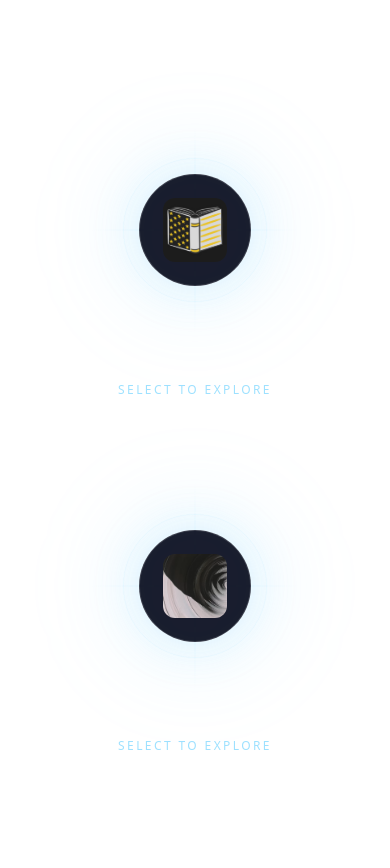
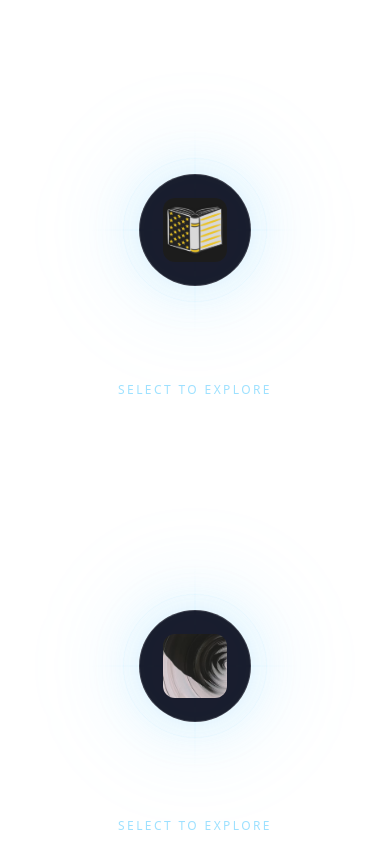
Before and after one commit to SobiahSelvarajah/ss-my-portfolio, a Next.js app: page / in a window 390 px wide. Shown: the part 2300-3168 px from the top of the page. Built offline with nearby package versions, Linux system fonts and the light colour scheme.

Commit message:
feat: responsive multi-project layout added

```diff
--- a/src/components/sections/Projects.tsx
+++ b/src/components/sections/Projects.tsx
@@ -24,19 +24,33 @@ export default function Projects() {
                     Select a project star to explore the decisions, technologies
                     and challenges behind the finished application.
                 </p>
-                <div className="mt-14 grid place-items-center sm:mt-10">
-                    {projects.map((project) => (
+                <div className="mt-14 grid items-start gap-x-10 gap-y-20 sm:mt-10 lg:grid-cols-2">
+                    {projects.map((project) => {
+                        const isActive = activeProjectId === project.id;
+
+                        return (
+                            <div
+                                key={project.id}
+                                className={`w-full ${
+                                    isActive
+                                        ? "lg:col-span-2 lg:row-start-1"
+                                        : ""
+                                }`}
+                            >
                                 <ProjectStar
-                            key={project.id}
                                     project={project}
-                            isActive={activeProjectId === project.id}
+                                    isActive={isActive}
                                     onToggle={() =>
                                         setActiveProjectId((currentId) =>
-                                    currentId === project.id ? null : project.id
+                                            currentId === project.id
+                                                ? null
+                                                : project.id
                                         )
                                     }
                                 />
-                    ))}
+                            </div>
+                        );
+                    })}
                 </div>
             </div>
         </section>
```
Lines whose indentation alone changed are shown as unchanged.
